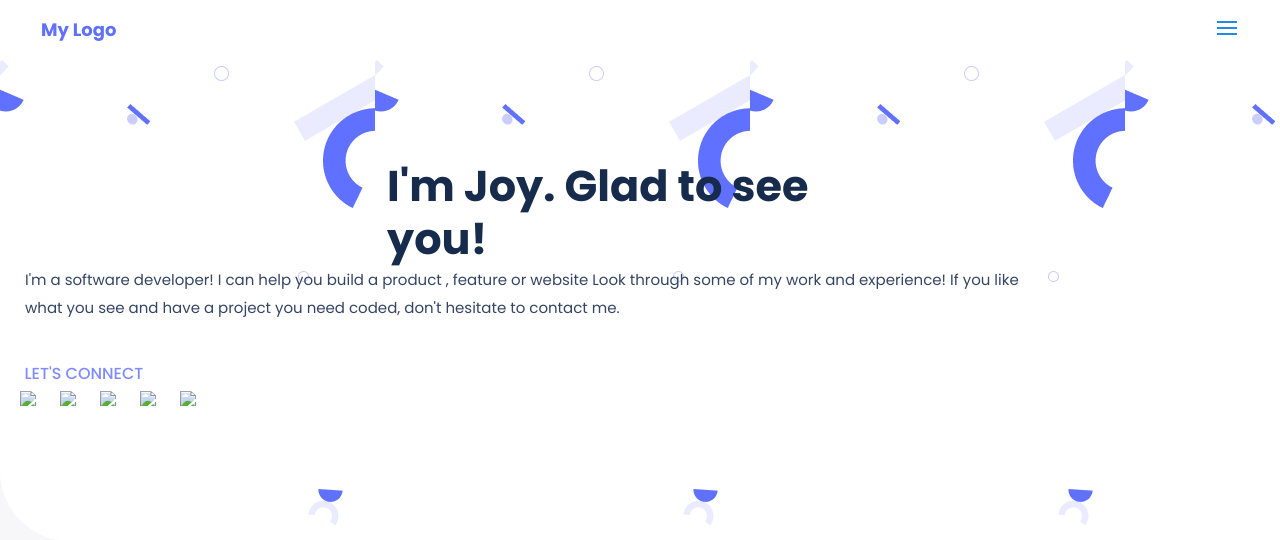
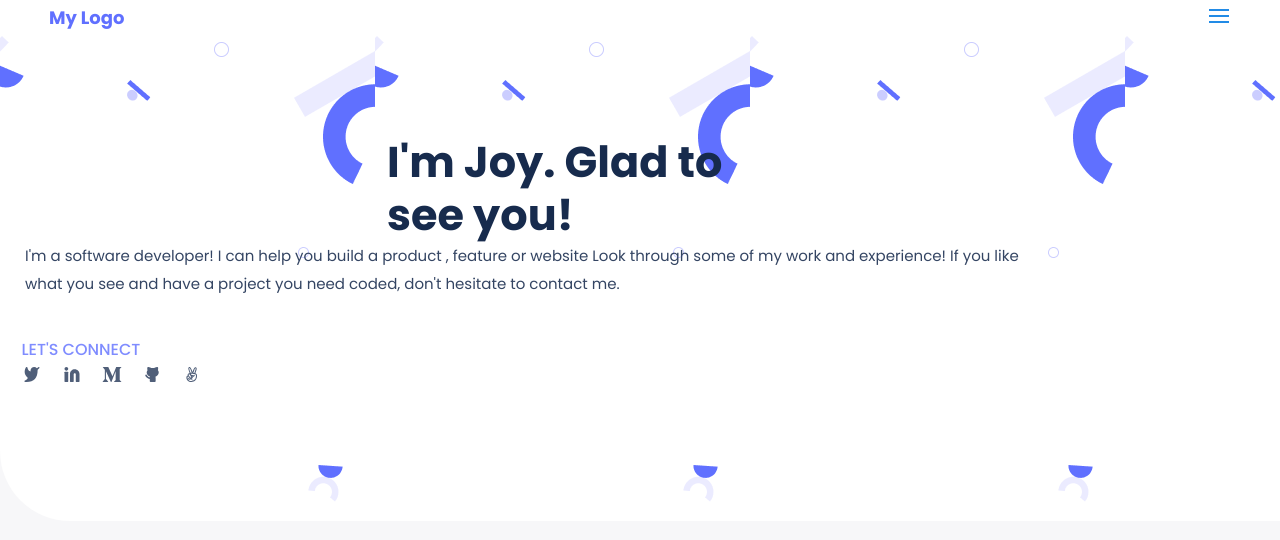
Before and after one commit to JoyTaribagshaw/My-Portfolio, a website: page index.html in a window 1280 px wide. Shown: the top 540 px of the page. Drawn offline with Linux system fonts and the light colour scheme.

Commit message:
update README file

```diff
--- a/index.html
+++ b/index.html
@@ -5,21 +5,20 @@
     <meta http-equiv="X-UA-Compatible" content="IE=edge" />
     <meta name="viewport" content="width=device-width, initial-scale=1.0" />
     <title>Portfolio</title>
-    <link rel="preconnect" href="https://fonts.googleapis.com">
-<link rel="preconnect" href="https://fonts.googleapis.com">
-<link rel="preconnect" href="https://fonts.gstatic.com" crossorigin>
-<link href="https://fonts.googleapis.com/css2?family=Poppins:wght@400;500;700&display=swap" rel="stylesheet">
-<link rel="stylesheet" href="style.css" />
+  <link rel="preconnect" href="https://fonts.googleapis.com">
+  <link rel="preconnect" href="https://fonts.gstatic.com" crossorigin>
+  <link href="https://fonts.googleapis.com/css2?family=Poppins:wght@400;500;700&display=swap" rel="stylesheet">
+  <link rel="stylesheet" href="style.css" />
   </head>
   <body>
     <!--header design-->
     <header class="header">
       <nav class="navbar">
         <div class="logo-placeholder">
-          <h2 class="logo">My Logo</h2>
+          <a class="logo">My Logo</a>
         </div>
         <div class="menu">
-        <img src="icons8-menu (1).svg" class="menubar">
+       <a> <img src="icons8-menu (1).svg" class="menubar"> </a>
         </div>
       </nav>
     </header>
@@ -28,7 +27,7 @@
     <!--headline design-->
     <section class="headline">
       <div class="headline-div">
-        <h2 class="headline-1">I'm Joy. Glad to see you!</h2>
+        <h1 class="headline-1">I'm Joy. Glad to see you!</h1>
       </div>
 
       <div>
@@ -44,13 +43,13 @@
         <h4>LET'S CONNECT</h4>
       </div>
 
-      <div class="headline-images">
-        <img src="Vector.svg" alt="twitter" class="vector" />
-        <img src="Linkedin icon.svg" alt="Linkedin" class="vector" />
-        <img src="Vector (2).svg" alt="mail" class="vector" />
-        <img src="Vector (1).svg" alt="github" class="vector" />
-        <img src="Vector (3).svg" alt="hand" class="vector" />
-      </div>
+      <ul class="headline-images">
+        <li><a href="#"></a> <img src="Assets\Vector.svg" alt="twitter" class="vector"/></a></li>
+        <li><a href="#"></a> <img src="Assets\Linkedin icon.svg" alt="Linkedin" class="vector"/></a></li>
+        <li><a href="#"></a> <img src="Assets\Vector (2).svg" alt="mail" class="vector"></a></li>
+        <li><a href="#"></a> <img src="Assets\Vector (1).svg" alt="github" class="vector"></a></li>
+        <li><a href="#"></a> <img src="Assets\Vector (3).svg" alt="hand" class="vector"></a></li>
+      </ul>
     </section>
     <!--end of headline design-->
   </body>
--- a/style.css
+++ b/style.css
@@ -42,7 +42,7 @@ nav {
   display: flex;
   justify-content: space-between;
   align-items: center;
-  padding: 1rem 1rem;
+  padding: 4px 24px;
 }
 
 /* My Logo */
@@ -62,11 +62,11 @@ nav {
 
 /* headline-1 */
 .headline-1 {
-  width: 87%;
+  width: 70%;
   height: 100%;
   font-family: 'Poppins', sans-serif;
   font-style: normal;
-  font-weight: 750;
+  font-weight: 700;
   font-size: 43px;
   line-height: 53px;
   align-items: center;
@@ -91,13 +91,14 @@ nav {
 /* Let's connect */
 .connect {
   width: 100%;
-  height: 100%;
+  height: 80%;
   margin-top: 40px;
-  margin-left: 25px;
+  margin-left: 20px;
+  margin-right: 25px;
 }
 
 h4 {
-  width: 100%;
+  width: 80%;
   height: 100%;
   font-family: 'Poppins', sans-serif;
   font-style: normal;
@@ -105,7 +106,8 @@ h4 {
   font-size: 16px;
   line-height: 24px;
   color: #7f8cff;
-  margin-left: 12px;
+  margin-left: 24px;
+  margin-right: 24px;
 }
 
 /* Social media icons */
@@ -113,8 +115,9 @@ h4 {
   display: flex;
   width: 100%;
   height: 100%;
-  margin-left: 30px;
+  margin-left: 24px;
   margin-bottom: 130px;
+  list-style-type: none;
 }
 
 /* Vector */
```
Also changed, not shown: README.md.
